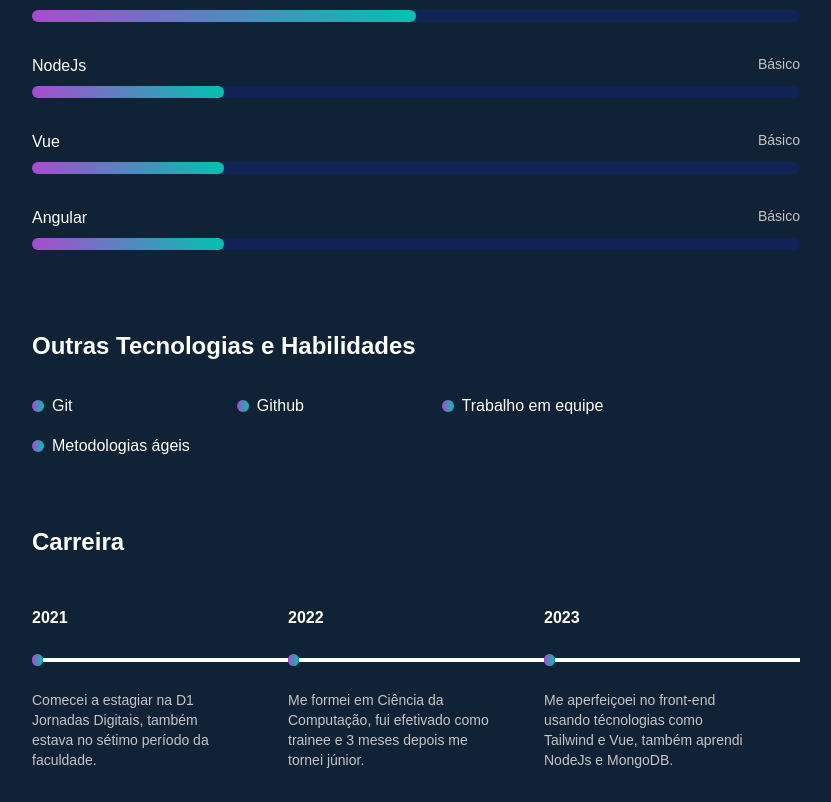
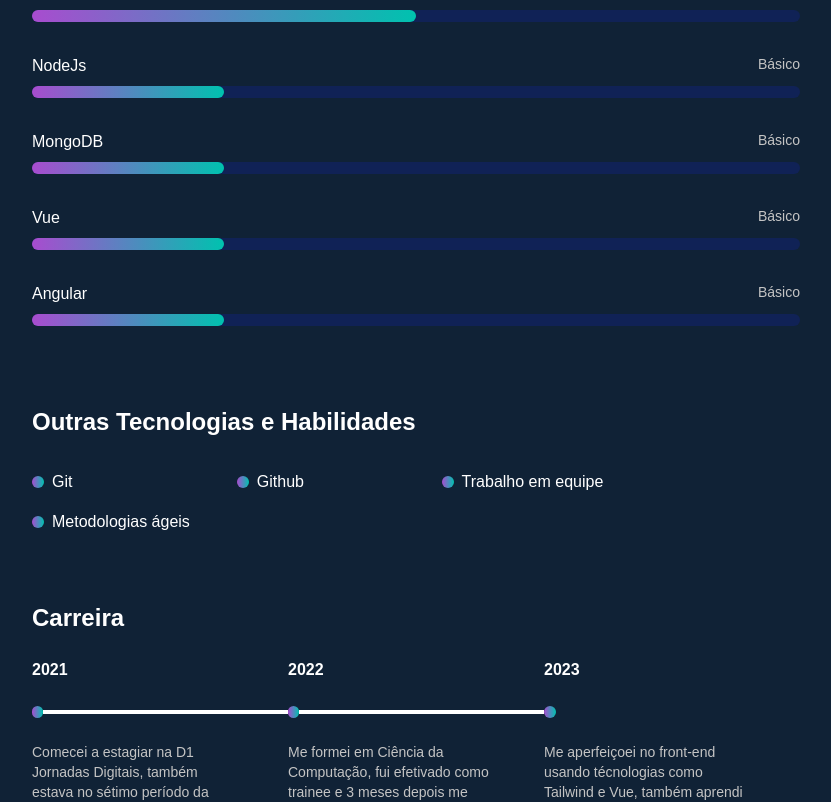
Before and after one commit to pietrodessotti/portifolio, a React (Vite) app: page / in a window 1280 px wide. Shown: the part 3282-4084 px from the top of the page, without its empty margins (224-1055 px from the left). Built offline with nearby package versions, Linux system fonts and the light colour scheme.

Commit message:
removed timeLine of component gradient and create new line and new value for controller timeLine.

```diff
--- a/src/__MOCKS/Mocks.ts
+++ b/src/__MOCKS/Mocks.ts
@@ -70,6 +70,7 @@ export const listTecnologies = [
   { tecnologie: 'React Native', level: 'Intermediário', sizeBar: MEDIUM_BAR },
   { tecnologie: 'Wordpress', level: 'Intermediário', sizeBar: MEDIUM_BAR },
   { tecnologie: 'NodeJs', level: 'Básico', sizeBar: SMALL_BAR },
+  { tecnologie: 'MongoDB', level: 'Básico', sizeBar: SMALL_BAR },
   { tecnologie: 'Vue', level: 'Básico', sizeBar: SMALL_BAR },
   { tecnologie: 'Angular', level: 'Básico', sizeBar: SMALL_BAR },
 ];
@@ -78,13 +79,16 @@ export const timeLine = [
   {
     year: '2021',
     text: 'Comecei a estagiar na D1 Jornadas Digitais, também estava no sétimo período da faculdade.',
+    line: true
   },
   {
     year: '2022',
     text: 'Me formei em Ciência da Computação, fui efetivado como trainee e 3 meses depois me tornei júnior.',
+    line: true,
   },
   {
     year: '2023',
     text: 'Me aperfeiçoei no front-end usando técnologias como Tailwind e Vue, também aprendi NodeJs e MongoDB.',
+    line: false,
   },
 ];
--- a/src/components/AboutMe/AboutMe.tsx
+++ b/src/components/AboutMe/AboutMe.tsx
@@ -12,12 +12,14 @@ import ContentAboutMe from './ContentAboutMe';
  * Responsible for render section of about me.
  */
 export function AboutMe(): JSX.Element {
+
+
   return (
     <div id="aboutMe" className="pt-12 my-3 max-w-xs m-auto lg:max-w-3xl">
       <h1 className="pb-6 text-lg font-bold lg:text-2xl">Carreira</h1>
       <div className="lg:grid lg:grid-cols-3 lg:w-full">
         {timeLine.map((line) => (
-          <ContentAboutMe year={line.year} text={line.text}>
+          <ContentAboutMe year={line.year} text={line.text} timeLine={line.line}>
             <Gradient />
           </ContentAboutMe>
         ))}
--- a/src/components/AboutMe/ContentAboutMe/ContentAboutMe.tsx
+++ b/src/components/AboutMe/ContentAboutMe/ContentAboutMe.tsx
@@ -4,21 +4,25 @@ type ContentAboutMeProps = {
   year: string;
   text: string;
   children: JSX.Element;
+  timeLine: boolean;
 };
 
 export function ContentAboutMe({
   year,
   text,
   children,
+  timeLine,
 }: ContentAboutMeProps): JSX.Element {
   return (
-    <div className="my-6 flex justify-between text-sm lg:block">
+    <div className="flex justify-between text-sm lg:block">
       <p className="lg:text-base lg:mb-6 lg:font-bold">{year}</p>
       <div className="lg:flex lg:items-center">
         {children}
-        <div className="bg-white ml-1 w-1 h-full lg:w-full lg:h-1 lg:ml-0" />
+        {timeLine && (
+          <div className="bg-white m-auto w-1 h-full lg:w-full lg:h-1" />
+        )}
       </div>
-      <p className="w-2/5 text-sm text-gray lg:mt-6 lg:w-4/5">{text}</p>
+      <p className="mb-6 w-2/5 text-sm text-gray lg:mt-6 lg:w-4/5">{text}</p>
     </div>
   );
 }
--- a/src/components/Gradient/Gradient.tsx
+++ b/src/components/Gradient/Gradient.tsx
@@ -2,7 +2,7 @@
 import React, { ReactElement } from 'react';
 
 type GradientProps = {
-  type?: 'Circle' | 'Bar' | 'Arrow' | 'Title' | 'Button' | 'TimeLine';
+  type?: 'Circle' | 'Bar' | 'Arrow' | 'Title' | 'Button';
   text?: string;
   handleClick?: () => void;
   icon?: ReactElement;
@@ -26,13 +26,6 @@ export function Gradient({
     <>
       {type === 'Circle' && (
         <div className={`w-3 h-3 ${backgroundGradient} rounded-full`} />
-      )}
-
-      {type === 'TimeLine' && (
-        <div className="lg:flex lg:items-center">
-          <div className={`w-3 h-3 ${backgroundGradient} rounded-full`} />
-          <div className="bg-white ml-1 w-1 h-full lg:w-full lg:h-1 lg:ml-0" />
-        </div>
       )}
 
       {type === 'Bar' && (
```
